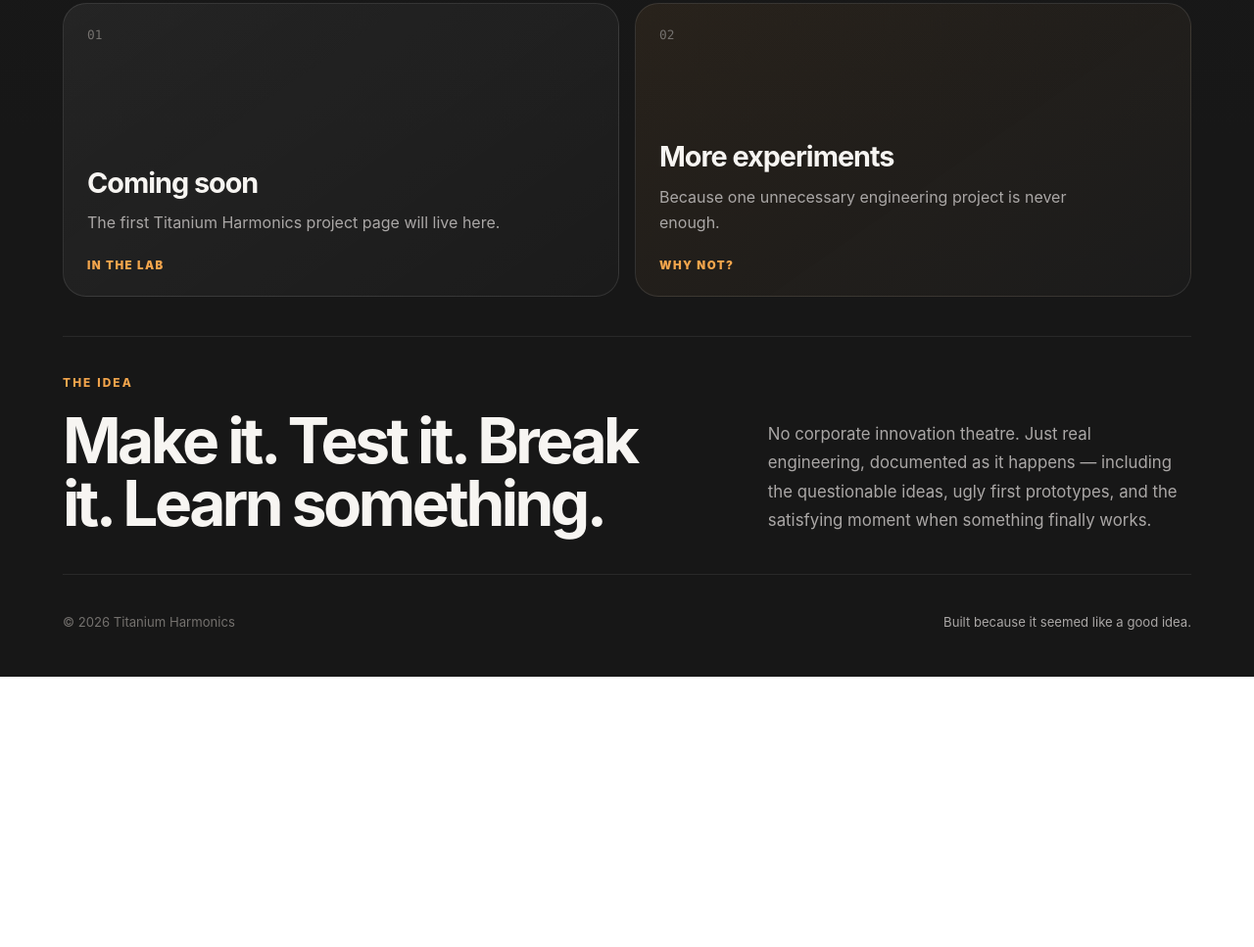
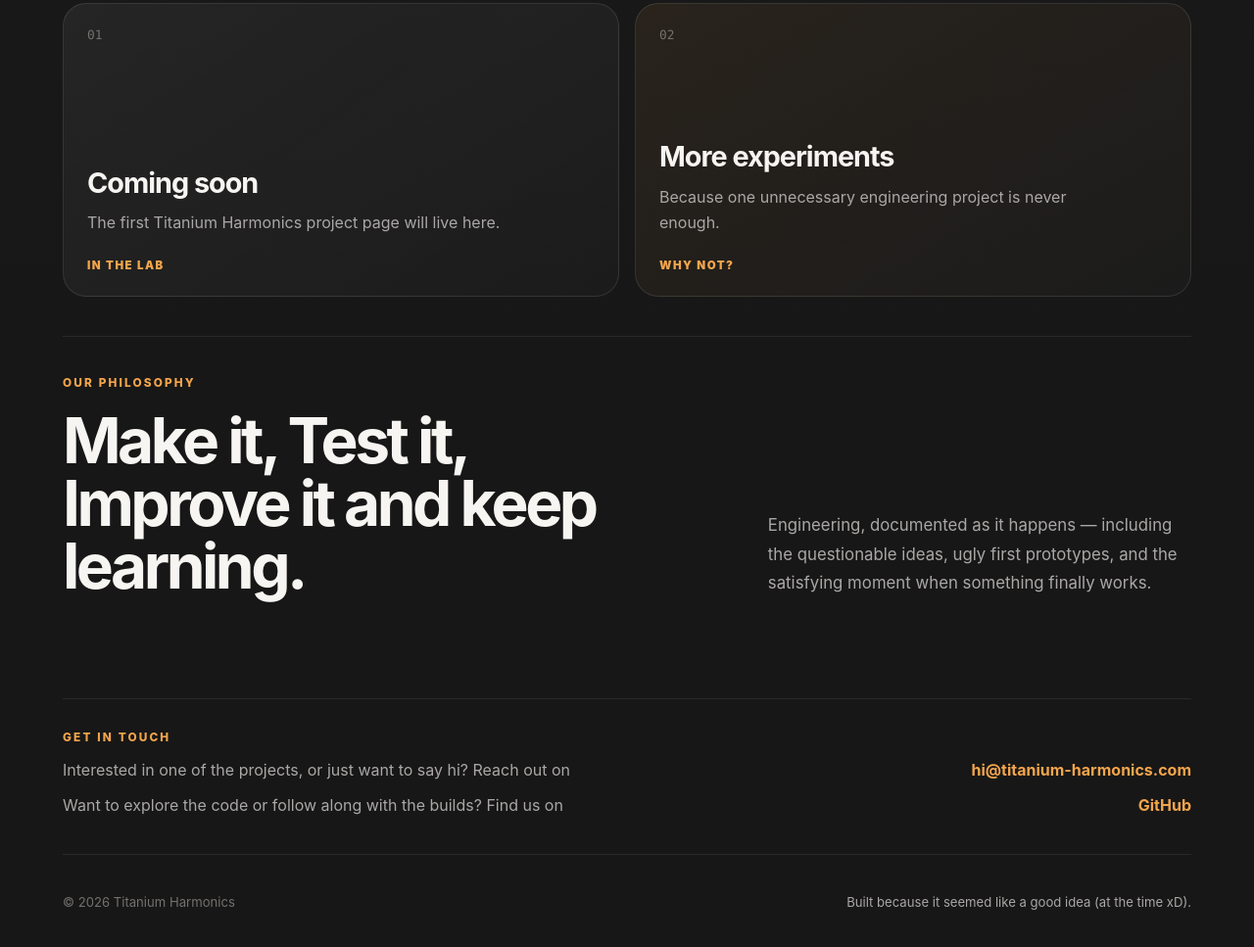
Before and after one commit to Titanium-Harmonics/titanium-harmonics-web, a plain HTML site: page index.html in a window 1280 px wide. Shown: the part 1153-2120 px from the top of the page at 98% size. Before the commit the page ends 1844 px from the top, so only its background shows below. Drawn offline with Linux system fonts and the light colour scheme.

Commit message:
feat: add contact and GitHub links

```diff
--- a/index.html
+++ b/index.html
@@ -21,29 +21,29 @@
     <nav class="nav" aria-label="Main navigation">
       <a href="#projects">Projects</a>
       <a href="#about">About</a>
-      <a class="nav-cta" href="https://github.com/" target="_blank" rel="noreferrer">GitHub</a>
+      <a class="nav-cta" href="https://github.com/medChaouki/titanium-harmonics-web" target="_blank" rel="noreferrer">GitHub</a>
     </nav>
   </header>
 
   <main>
     <section class="hero">
       <div class="hero-copy">
-        <p class="eyebrow">ENGINEERING • AUDIO • EMBEDDED • EXPERIMENTS</p>
+        <p class="eyebrow">ENGINEERING • EMBEDDED • EXPERIMENTS</p>
 
         <h1>
-          Build cool things.<br />
+          We build cool things.<br />
           <span>Because why not?</span>
         </h1>
 
         <p class="hero-text">
           Titanium Harmonics is a home for engineering projects, prototypes,
           build logs, and experiments — from embedded systems and audio to
-          whatever idea sounds interesting enough to make real.
+          whatever idea sounds interesting and fun to make real.
         </p>
 
         <div class="hero-actions">
           <a class="button button-primary" href="#projects">Explore projects</a>
-          <a class="button button-secondary" href="#about">What is this?</a>
+          <a class="button button-secondary" href="#about">Say Hi!</a>
         </div>
       </div>
 
@@ -85,21 +85,35 @@
 
     <section class="section about" id="about">
       <div>
-        <p class="eyebrow">THE IDEA</p>
-        <h2>Make it. Test it. Break it. Learn something.</h2>
+        <p class="eyebrow">OUR PHILOSOPHY</p>
+        <h2>Make it, Test it, Improve it and keep learning.</h2>
       </div>
 
       <p>
-        No corporate innovation theatre. Just real engineering, documented as it
+        Engineering, documented as it
         happens — including the questionable ideas, ugly first prototypes, and
         the satisfying moment when something finally works.
       </p>
+
+      <div class="about-links">
+        <p class="eyebrow">GET IN TOUCH</p>
+
+        <div class="about-link-row">
+          <p>Interested in one of the projects, or just want to say hi? Reach out on</p>
+          <a href="mailto:hi@titanium-harmonics.com">hi@titanium-harmonics.com</a>
+        </div>
+
+        <div class="about-link-row">
+          <p>Want to explore the code or follow along with the builds? Find us on</p>
+          <a href="https://github.com/medChaouki/" target="_blank" rel="noreferrer">GitHub</a>
+        </div>
+      </div>
     </section>
   </main>
 
   <footer class="site-footer">
     <span>© 2026 Titanium Harmonics</span>
-    <span class="footer-accent">Built because it seemed like a good idea.</span>
+    <span class="footer-accent">Built because it seemed like a good idea (at the time xD).</span>
   </footer>
 
 </body>
--- a/styles.css
+++ b/styles.css
@@ -299,6 +299,41 @@ a {
   margin: 0;
 }
 
+.about-links {
+  grid-column: 1 / -1;
+  display: grid;
+  gap: 1rem;
+  padding-top: 2rem;
+  border-top: 1px solid rgba(255, 255, 255, 0.08);
+}
+
+.about-links > .eyebrow {
+  margin: 0;
+}
+
+.about-link-row {
+  display: flex;
+  flex-wrap: wrap;
+  align-items: baseline;
+  justify-content: space-between;
+  gap: 0.75rem 2rem;
+}
+
+.about-link-row p {
+  margin: 0;
+  color: var(--metal-300);
+}
+
+.about-link-row a {
+  color: var(--orange);
+  font-weight: 700;
+  transition: color 160ms ease;
+}
+
+.about-link-row a:hover {
+  color: var(--amber);
+}
+
 .site-footer {
   width: min(calc(100% - (2 * var(--page-padding))), var(--content-width));
   margin: 0 auto;
```
